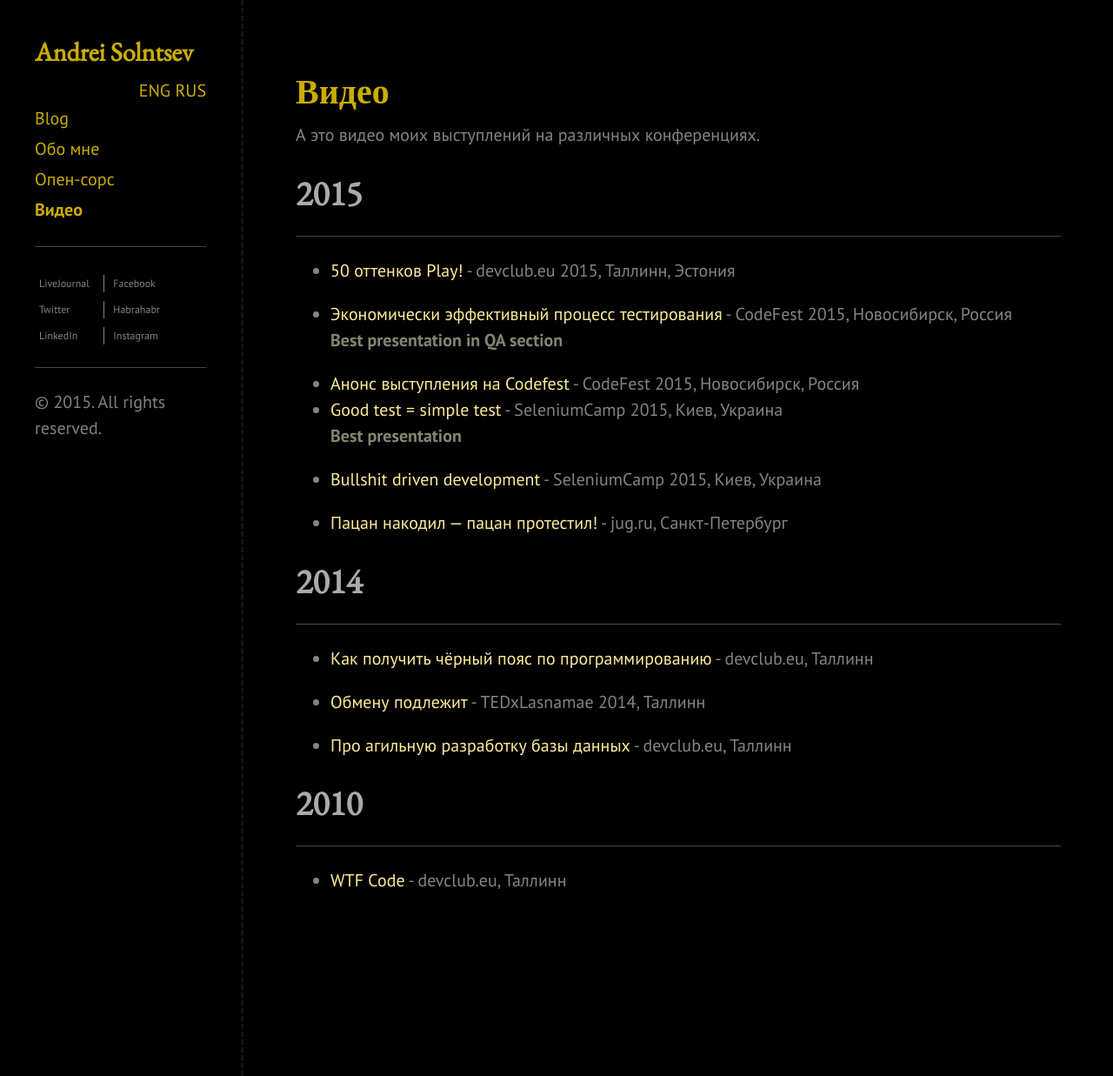
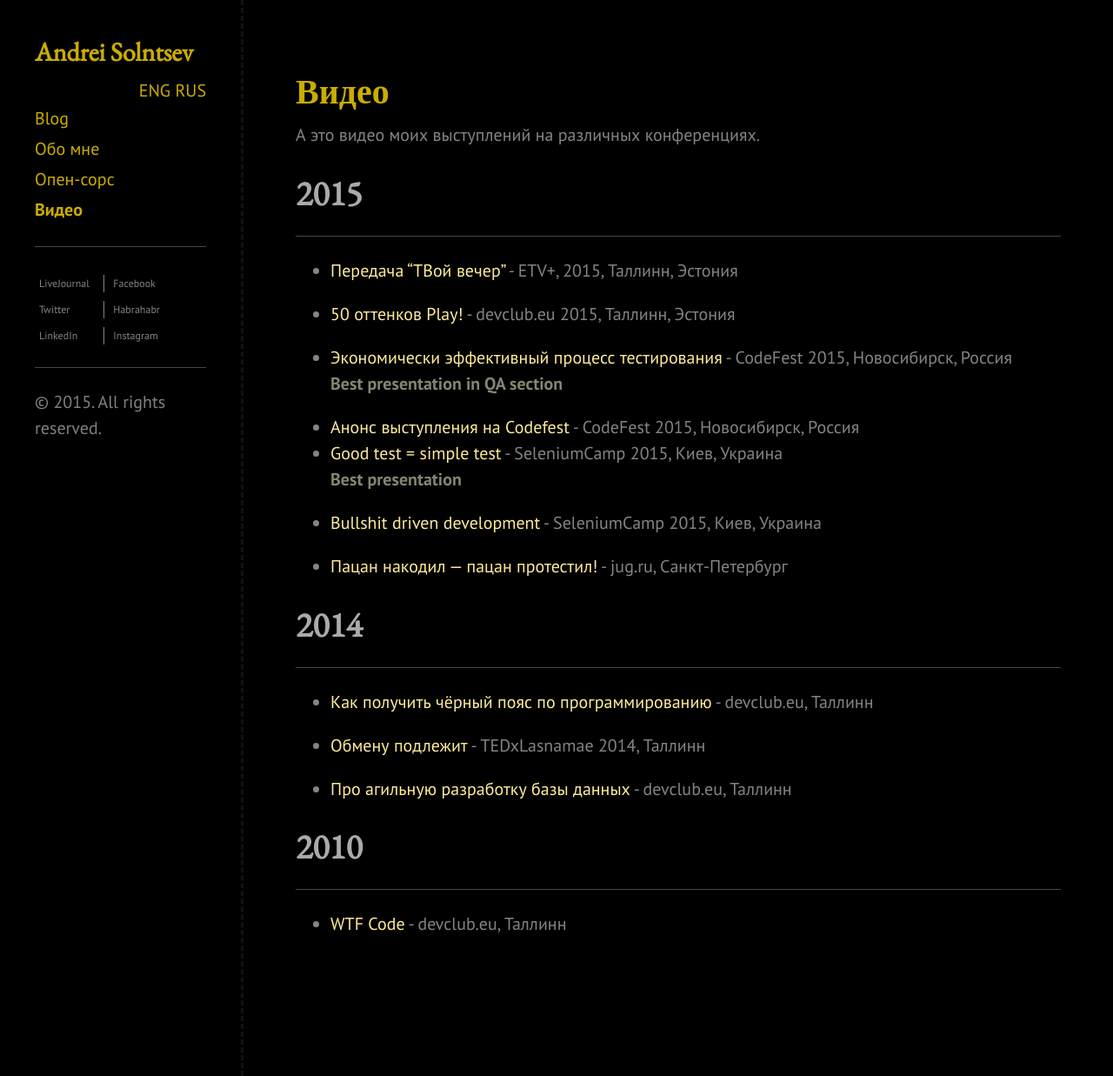
Before and after one commit to asolntsev/asolntsev.github.io, a Jekyll site: the page built from ru/video.md, in a window 1280 px wide and 1237 px high. Shown: the whole window at 87% size. Built offline with Jekyll 4.4.1, drawn with Linux system fonts in a browser that asks for light colours; nearby versions of some CDN libraries; Markdown is read by kramdown in place of the engine named in the settings.

Commit message:
add link to ETV+ video

```diff
--- a/ru/video.md
+++ b/ru/video.md
@@ -8,6 +8,8 @@ category: ru
 
 # 2015
 * * *
+
+* [Передача "ТВой вечер"](http://asolntsev.livejournal.com/77094.html) - ETV+, 2015, Таллинн, Эстония
 
 * [50 оттенков Play!](https://www.youtube.com/watch?v=kZDa5hD-oQI) - devclub.eu 2015, Таллинн, Эстония
 
```
